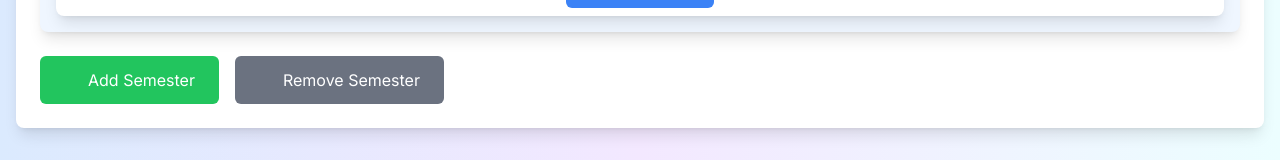
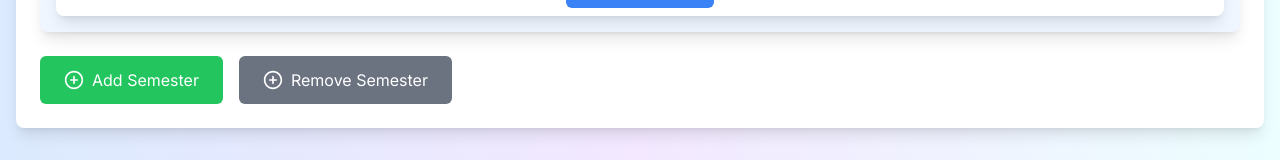
Before and after one commit to IshanHansaka/fit-gpa-calculator, a Next.js app: page / in a window 1280 px wide. Shown: the part 767-927 px from the top of the page. Built offline with nearby package versions, Linux system fonts and the light colour scheme.

Commit message:
feat: add svg

```diff
--- a/app/component/Semester.tsx
+++ b/app/component/Semester.tsx
@@ -1,4 +1,5 @@
 import SemCard from './SemCard';
+import Image from 'next/image';
 
 const Semester = () => {
   return (
@@ -23,11 +24,11 @@ const Semester = () => {
       <div className="flex items-center justify-between w-full mt-4 flex-wrap">
         <div className="flex items-center gap-4 flex-wrap mb-4 md:mb-0">
           <button className="px-3 py-2 md:px-6 md:py-3 bg-green-500 text-white rounded-md hover:bg-green-600 disabled:bg-green-300 focus:outline-none flex items-center justify-center gap-2">
-            <svg height="1em" width="1em"></svg>
+            <Image src="/add.svg" width={20} height={20} alt="add icon" />
             <span className="hidden md:block">Add Semester</span>
           </button>
           <button className="px-3 py-2 md:px-6 md:py-3 bg-gray-500 text-white rounded-md hover:bg-gray-600 disabled:bg-gray-300 focus:outline-none flex items-center justify-center gap-2">
-            <svg height="1em" width="1em"></svg>
+            <Image src="/add.svg" width={20} height={20} alt="add icon" />
             <span className="hidden md:block">Remove Semester</span>
           </button>
         </div>
```
